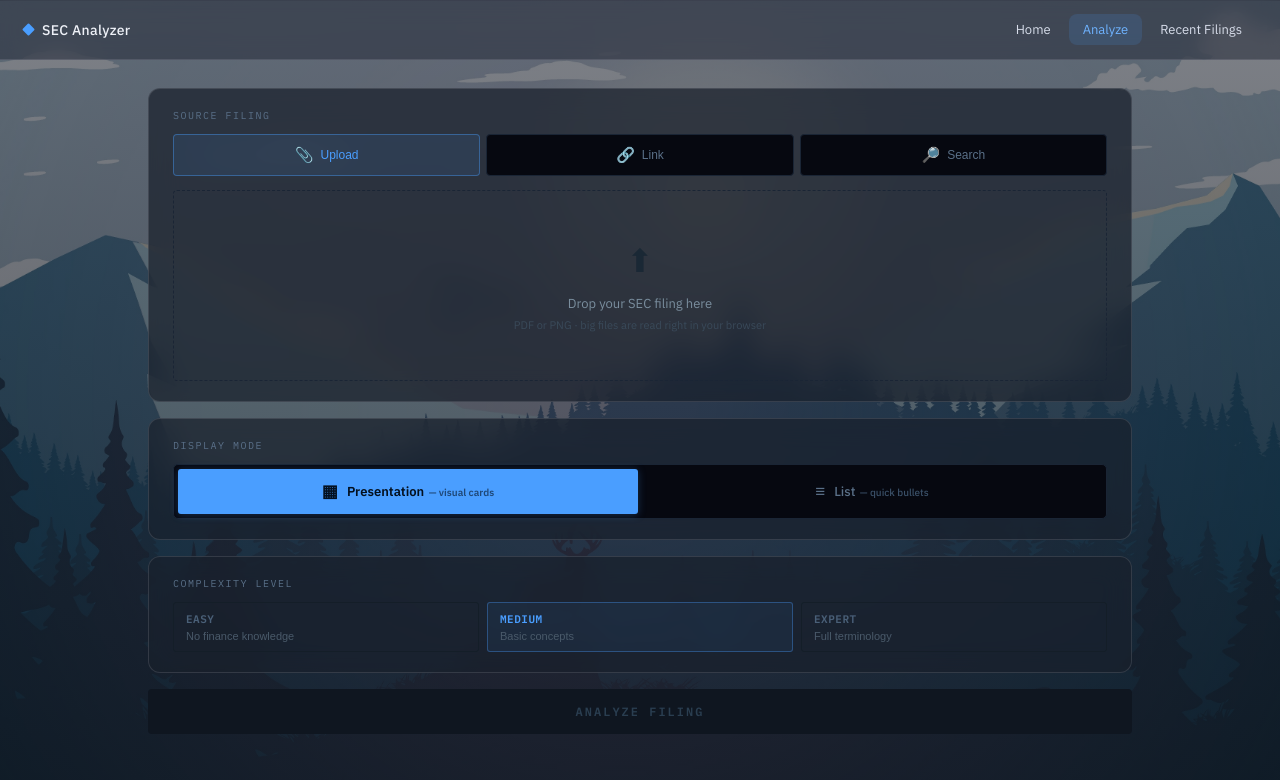
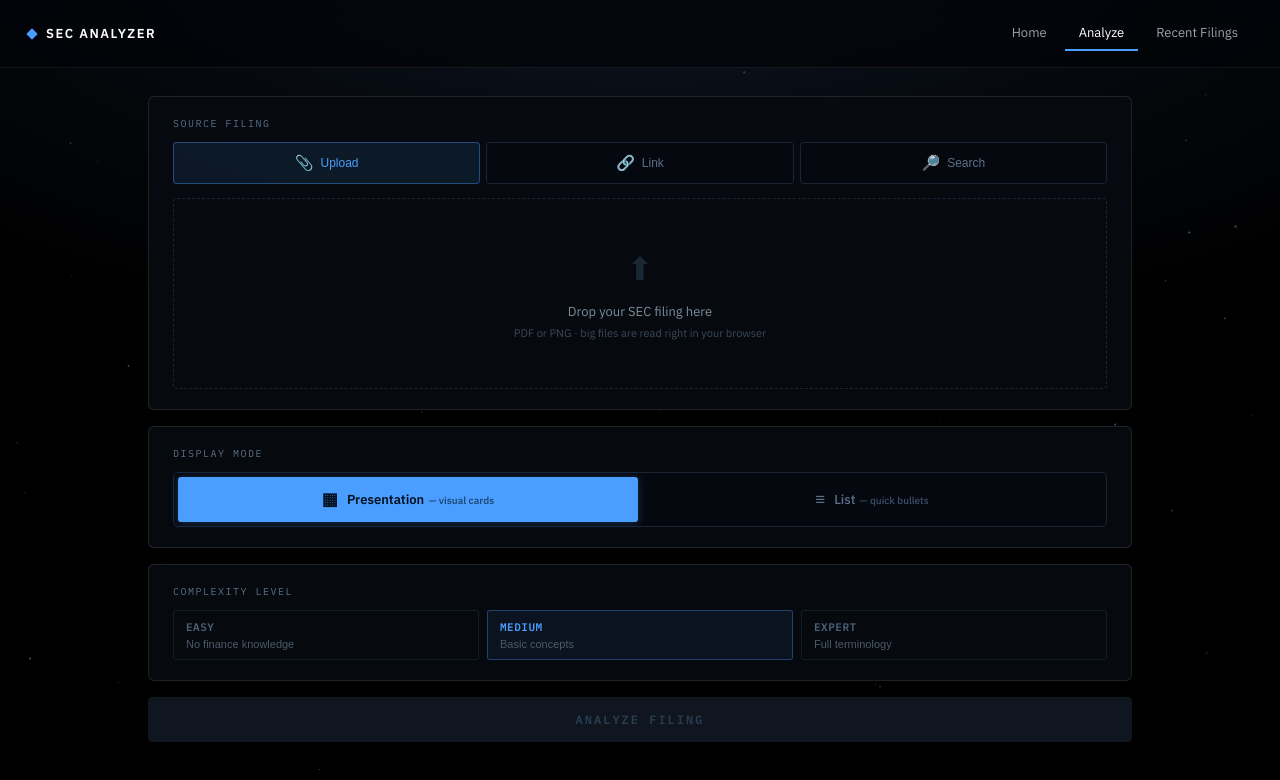
Before and after one commit to jaggerbreslow-sketch/Jagger-and-Lachlan-Adventure-v1, a website: page public/analyze.html in a window 1280 px wide. Shown: the top 780 px of the page. Drawn offline with Linux system fonts and the light colour scheme.

Commit message:
Update analyze.html

```diff
--- a/public/analyze.html
+++ b/public/analyze.html
@@ -8,13 +8,15 @@
 <style>
   @import url('https://fonts.googleapis.com/css2?family=IBM+Plex+Mono:wght@300;400;500;600&family=IBM+Plex+Sans:wght@300;400;500;600&display=swap');
   *{box-sizing:border-box;margin:0;padding:0}
-  body{background:linear-gradient(rgba(20,26,38,0.55),rgba(13,17,25,0.72)),url('background.jpg') center/cover fixed no-repeat,#10141d;color:#C8D4E0;font-family:'IBM Plex Sans',sans-serif;min-height:100vh}
-  .topbar{display:flex;align-items:center;justify-content:space-between;padding:14px 24px;background:rgba(38,43,57,0.55);backdrop-filter:blur(10px);-webkit-backdrop-filter:blur(10px);border-bottom:1px solid rgba(226,230,240,0.12)}
-  .brand{display:flex;align-items:center;gap:9px;font-size:14px;font-weight:500;color:#EEF1F7;text-decoration:none;letter-spacing:.3px}
-  .dia{width:9px;height:9px;background:#4A9EFF;transform:rotate(45deg);border-radius:1px}
-  .navlink{font-size:13px;color:#D7DDEA;text-decoration:none;padding:7px 14px;border-radius:8px;transition:all .15s}
-  .navlink:hover{background:rgba(74,158,255,0.16);color:#fff}
-  .navlink.active{color:#6FB3FF;background:rgba(74,158,255,0.14)}
+  body{background:radial-gradient(ellipse 80% 55% at 50% -10%, #101A2A 0%, #05080D 55%, #000 100%) fixed,#000;color:#C8D4E0;font-family:'IBM Plex Sans',sans-serif;min-height:100vh}
+  #stars{position:fixed;inset:0;z-index:0;pointer-events:none}
+  .topbar,#app{position:relative;z-index:2}
+  .topbar{display:flex;align-items:center;justify-content:space-between;padding:16px 28px;background:rgba(2,4,8,0.7);backdrop-filter:blur(10px);-webkit-backdrop-filter:blur(10px);border-bottom:1px solid rgba(255,255,255,0.08)}
+  .brand{display:flex;align-items:center;gap:10px;font-size:13px;font-weight:600;color:#fff;text-decoration:none;letter-spacing:1.5px;text-transform:uppercase}
+  .dia{width:8px;height:8px;background:#4A9EFF;transform:rotate(45deg)}
+  .navlink{font-size:13px;color:#9BA3AF;text-decoration:none;padding:8px 14px;transition:color .15s}
+  .navlink:hover{color:#fff}
+  .navlink.active{color:#fff;border-bottom:2px solid #4A9EFF}
   .mono{font-family:'IBM Plex Mono',monospace}
   @keyframes pulse{0%,100%{opacity:1}50%{opacity:0.3}}
   @keyframes spin{to{transform:rotate(360deg)}}
@@ -22,7 +24,7 @@
   .upload-zone{border:1.5px dashed #1A2535;border-radius:4px;padding:48px 40px;text-align:center;cursor:pointer;transition:all .2s ease}
   .upload-zone:hover,.upload-zone.drag{border-color:rgba(74,158,255,0.5);background:rgba(74,158,255,0.04)}
   .upload-zone.has-file{border-color:#4A9EFF;background:rgba(74,158,255,0.04)}
-  .panel{background:rgba(26,32,44,0.72);backdrop-filter:blur(14px) saturate(1.15);-webkit-backdrop-filter:blur(14px) saturate(1.15);border:1px solid rgba(226,230,240,0.13);border-radius:12px;padding:20px 24px}
+  .panel{background:rgba(8,12,18,0.82);backdrop-filter:blur(12px);-webkit-backdrop-filter:blur(12px);border:1px solid rgba(255,255,255,0.10);border-radius:6px;padding:20px 24px}
   .lbl{color:#5A7088;font-size:10px;font-family:'IBM Plex Mono',monospace;letter-spacing:1.5px;text-transform:uppercase;margin-bottom:12px;display:block}
   .btn-primary{background:#4A9EFF;color:#03101F;border:none;border-radius:4px;padding:15px;font-size:12px;font-family:'IBM Plex Mono',monospace;font-weight:600;letter-spacing:2px;cursor:pointer;width:100%;transition:opacity .2s;display:flex;align-items:center;justify-content:center;gap:10px}
   .btn-primary:disabled{background:#0F1620;color:#2A3E50;cursor:not-allowed}
@@ -60,12 +62,13 @@
   input:focus{border-color:rgba(74,158,255,0.4)}
   .spinner{width:13px;height:13px;border:2px solid rgba(3,16,31,0.25);border-top:2px solid #03101F;border-radius:50%;animation:spin .7s linear infinite}
   .spinner-blue{width:14px;height:14px;border:2px solid rgba(74,158,255,0.2);border-top:2px solid #4A9EFF;border-radius:50%;animation:spin .7s linear infinite}
-  .section-card{background:rgba(20,25,35,0.78);backdrop-filter:blur(12px);-webkit-backdrop-filter:blur(12px);border:1px solid rgba(226,230,240,0.12);border-radius:12px;overflow:hidden;animation:fadeUp .35s ease both}
-  .metric-card{background:rgba(12,16,24,0.6);border:1px solid rgba(226,230,240,0.1);border-radius:10px;padding:14px 16px;animation:fadeUp .3s ease both}
+  .section-card{background:rgba(7,10,16,0.85);backdrop-filter:blur(10px);-webkit-backdrop-filter:blur(10px);border:1px solid rgba(255,255,255,0.09);border-radius:6px;overflow:hidden;animation:fadeUp .35s ease both}
+  .metric-card{background:rgba(4,7,12,0.75);border:1px solid rgba(255,255,255,0.08);border-radius:5px;padding:14px 16px;animation:fadeUp .3s ease both}
   ::-webkit-scrollbar{width:5px}::-webkit-scrollbar-track{background:#060810}::-webkit-scrollbar-thumb{background:#1A2535;border-radius:2px}
 </style>
 </head>
 <body>
+<canvas id="stars"></canvas>
 
 <div class="topbar">
   <a class="brand" href="index.html"><span class="dia"></span> SEC Analyzer</a>
@@ -351,5 +354,17 @@ function render(){
   else{render();}
 })();
 </script>
+<script>
+(function(){
+  var reduced=matchMedia('(prefers-reduced-motion: reduce)').matches;
+  var cv=document.getElementById('stars'),ctx=cv.getContext('2d'),W,H,stars=[];
+  function size(){W=cv.width=innerWidth;H=cv.height=innerHeight;}
+  function mk(){return {x:Math.random()*W,y:Math.random()*H,r:Math.random()<0.85?(0.4+Math.random()*0.8):(1.1+Math.random()*1),tw:0.002+Math.random()*0.004,ph:Math.random()*6.28,base:0.18+Math.random()*0.4,blue:Math.random()<0.18};}
+  function init(){size();stars=[];var n=Math.min(180,Math.round(W*H/14000));for(var i=0;i<n;i++)stars.push(mk());}
+  function draw(t){ctx.clearRect(0,0,W,H);for(var i=0;i<stars.length;i++){var s=stars[i];var a=s.base*(0.6+0.4*Math.sin(t*s.tw+s.ph));ctx.globalAlpha=a;ctx.fillStyle=s.blue?'#9CC8FF':'#E8ECF2';ctx.beginPath();ctx.arc(s.x,s.y,s.r,0,6.2832);ctx.fill();}if(!reduced)requestAnimationFrame(draw);}
+  init();requestAnimationFrame(draw);
+  addEventListener('resize',function(){init();if(reduced)requestAnimationFrame(draw);});
+})();
+</script>
 </body>
 </html>
```
